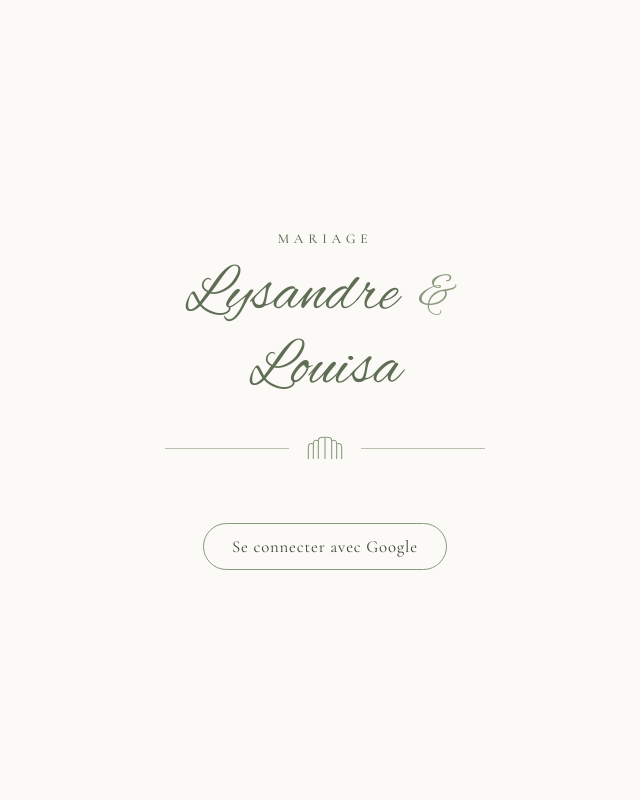
After one commit to louisapraszezynki/mariage-lysandre-louisa, a Flask app: template templates/login.html in a window 1280 px wide. The commit adds this page. Shown: the whole page, without its empty margins (315-955 px from the left). Run offline with Flask 3, Linux system fonts and the light colour scheme; the template is opened without the code that fills it, so the values that code supplies are empty.

Commit message:
Ajoute le login Google (Flask + Authlib) sur Docker Space

```diff
--- /dev/null
+++ b/app.py
@@ -0,0 +1,73 @@
+import os
+
+from authlib.integrations.flask_client import OAuth
+from flask import Flask, redirect, render_template, session, url_for
+
+app = Flask(__name__)
+app.secret_key = os.environ["FLASK_SECRET_KEY"]
+app.config.update(
+    SESSION_COOKIE_SECURE=True,
+    SESSION_COOKIE_HTTPONLY=True,
+    SESSION_COOKIE_SAMESITE="Lax",
+    PERMANENT_SESSION_LIFETIME=60 * 60 * 24 * 30,
+)
+
+ALLOWED_EMAILS = {
+    email.strip().lower()
+    for email in os.environ.get("ALLOWED_EMAILS", "").split(",")
+    if email.strip()
+}
+
+oauth = OAuth(app)
+oauth.register(
+    name="google",
+    client_id=os.environ["GOOGLE_CLIENT_ID"],
+    client_secret=os.environ["GOOGLE_CLIENT_SECRET"],
+    server_metadata_url="https://accounts.google.com/.well-known/openid-configuration",
+    client_kwargs={"scope": "openid email profile"},
+)
+
+
+def current_email():
+    email = session.get("email")
+    if email and email in ALLOWED_EMAILS:
+        return email
+    session.pop("email", None)
+    return None
+
+
+@app.route("/")
+def home():
+    if current_email():
+        return render_template("index.html")
+    return render_template("login.html")
+
+
+@app.route("/login")
+def login():
+    redirect_uri = url_for("auth_callback", _external=True, _scheme="https")
+    return oauth.google.authorize_redirect(redirect_uri)
+
+
+@app.route("/auth/callback")
+def auth_callback():
+    token = oauth.google.authorize_access_token()
+    userinfo = token.get("userinfo") or oauth.google.get("userinfo", token=token).json()
+    email = (userinfo.get("email") or "").lower()
+
+    session.clear()
+    if email in ALLOWED_EMAILS:
+        session.permanent = True
+        session["email"] = email
+        return redirect(url_for("home"))
+    return render_template("denied.html"), 403
+
+
+@app.route("/logout")
+def logout():
+    session.clear()
+    return redirect(url_for("home"))
+
+
+if __name__ == "__main__":
+    app.run(host="0.0.0.0", port=7860)
--- /dev/null
+++ b/requirements.txt
@@ -0,0 +1,4 @@
+flask
+authlib
+requests
+gunicorn
--- a/style.css
+++ b/static/style.css
@@ -114,3 +114,56 @@ body {
 @media (max-width: 560px) {
   .sprig { display: none; }
 }
+
+.logout-link {
+  position: fixed;
+  top: 1.25rem;
+  right: 1.5rem;
+  font-size: 0.75rem;
+  letter-spacing: 0.15em;
+  text-transform: uppercase;
+  color: var(--sage-dark);
+  text-decoration: none;
+  opacity: 0.7;
+}
+
+.logout-link:hover {
+  opacity: 1;
+}
+
+.auth-card {
+  text-align: center;
+  max-width: 420px;
+}
+
+.auth-card .names {
+  font-size: clamp(2.5rem, 7vw, 4rem);
+}
+
+.google-btn {
+  display: inline-flex;
+  align-items: center;
+  gap: 0.6rem;
+  margin-top: 2rem;
+  padding: 0.75rem 1.75rem;
+  border: 1px solid var(--sage);
+  border-radius: 999px;
+  color: var(--ink);
+  text-decoration: none;
+  font-family: 'Cormorant Garamond', serif;
+  font-size: 1.05rem;
+  letter-spacing: 0.05em;
+  transition: background-color 0.2s ease, color 0.2s ease;
+}
+
+.google-btn:hover {
+  background-color: var(--sage);
+  color: #fff;
+}
+
+.auth-message {
+  margin-top: 1.5rem;
+  font-size: 1rem;
+  color: var(--ink);
+  opacity: 0.85;
+}
--- /dev/null
+++ b/templates/base.html
@@ -0,0 +1,15 @@
+<!DOCTYPE html>
+<html lang="fr">
+<head>
+<meta charset="UTF-8">
+<meta name="viewport" content="width=device-width, initial-scale=1.0">
+<title>{% block title %}Lysandre &amp; Louisa{% endblock %}</title>
+<link rel="preconnect" href="https://fonts.googleapis.com">
+<link rel="preconnect" href="https://fonts.gstatic.com" crossorigin>
+<link href="https://fonts.googleapis.com/css2?family=Alex+Brush&family=Cormorant+Garamond:wght@300;400;500&display=swap" rel="stylesheet">
+<link rel="stylesheet" href="{{ url_for('static', filename='style.css') }}">
+</head>
+<body>
+{% block content %}{% endblock %}
+</body>
+</html>
--- /dev/null
+++ b/templates/login.html
@@ -0,0 +1,21 @@
+{% extends "base.html" %}
+{% block title %}Connexion — Lysandre &amp; Louisa{% endblock %}
+{% block content %}
+  <main class="page">
+    <div class="content auth-card">
+      <p class="eyebrow">Mariage</p>
+      <h1 class="names">Lysandre <span class="amp">&amp;</span> Louisa</h1>
+
+      <div class="divider" aria-hidden="true">
+        <span class="line"></span>
+        <svg class="motif" viewBox="0 0 48 32" aria-hidden="true">
+          <path d="M4 28 V14 M10 28 V10 M16 28 V6 M24 28 V2 M32 28 V6 M38 28 V10 M44 28 V14
+                   M4 14 Q4 8 10 10 M10 10 Q10 4 16 6 M16 6 Q16 1 24 2 M24 2 Q32 1 32 6 M32 6 Q38 4 38 10 M38 10 Q44 8 44 14" />
+        </svg>
+        <span class="line"></span>
+      </div>
+
+      <a class="google-btn" href="{{ url_for('login') }}">Se connecter avec Google</a>
+    </div>
+  </main>
+{% endblock %}
```
Also changed, not shown: templates/denied.html (added, +12 -0 lines), templates/index.html (renamed from index.html, +5 -14 lines), README.md, 2 other files.
